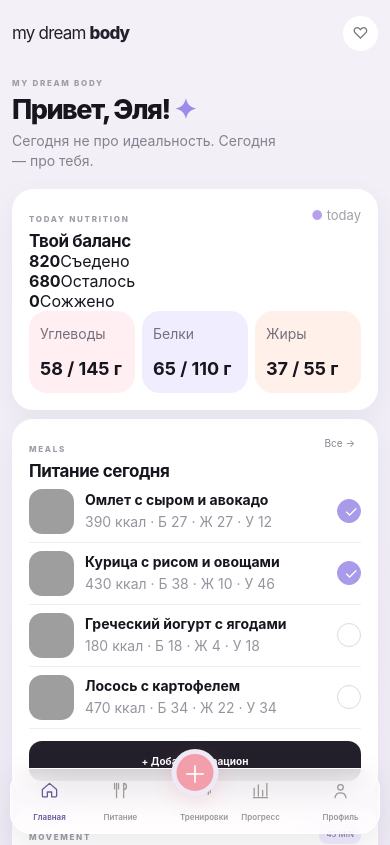
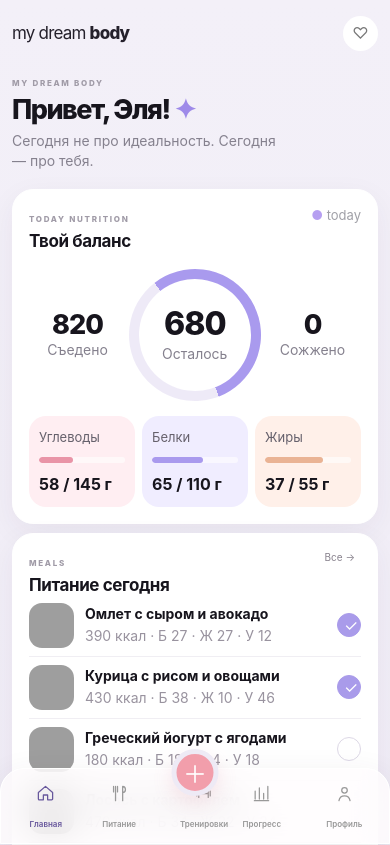
Before and after one commit to elskd/my-dream-body, a plain HTML site: page index.html in a window 390 px wide. Shown: the top 845 px of the page. Drawn offline with Linux system fonts and the light colour scheme; grey boxes are pictures that could not be loaded.

Commit message:
Refine balance card and fix bottom navigation

```diff
--- a/style.css
+++ b/style.css
@@ -134,3 +134,40 @@ button,input,select{font:inherit}button{cursor:pointer}img{display:block;max-wid
   .calorieSummary strong{font-size:31px}
   .summaryMacro strong{font-size:18px}
 }
+
+
+/* Refined home balance card — inspired by the supplied reference, adapted to My Dream Body. */
+.nutritionSummaryPanel{margin-bottom:14px}
+.calorieOverview{display:grid;grid-template-columns:1fr 1.35fr 1fr;align-items:center;gap:8px;margin:18px 0 16px}
+.calorieSide{text-align:center;display:flex;flex-direction:column;align-items:center;gap:3px}
+.calorieSide strong{font-size:29px;line-height:1;font-weight:800;letter-spacing:-1px}
+.calorieSide span{font-size:14px!important;color:#85818e}
+.calorieRing{width:142px;height:142px;margin:auto;border-radius:50%;background:conic-gradient(#a99aee var(--progress),#eeeaf7 0);display:grid;place-items:center;position:relative;transform:rotate(-38deg)}
+.calorieRing:before{content:"";position:absolute;inset:10px;border-radius:50%;background:#fff}
+.calorieRing>div{position:relative;text-align:center;transform:rotate(38deg)}
+.calorieRing strong{display:block;font-size:34px;line-height:1;font-weight:800;letter-spacing:-1px}
+.calorieRing span{display:block;font-size:14px!important;color:#85818e;margin-top:5px}
+.summaryMacros{display:grid;grid-template-columns:repeat(3,1fr);gap:10px}
+.summaryMacro{border-radius:17px;padding:14px 13px;min-height:93px;display:flex;flex-direction:column;justify-content:space-between}
+.summaryMacro span{font-size:14px!important;color:#66616c}
+.summaryMacro strong{font-size:18px;line-height:1.1;margin-top:10px}
+.summaryMacro.carbs{background:#ffeef2}
+.summaryMacro.protein{background:#f0edff}
+.summaryMacro.fat{background:#fff0e9}
+.summaryTrack{height:6px;background:#fff9;border-radius:8px;margin-top:10px;overflow:hidden}
+.summaryTrack i{display:block;height:100%;background:#a99aee;border-radius:8px}
+.summaryMacro.carbs .summaryTrack i{background:#e994a7}
+.summaryMacro.fat .summaryTrack i{background:#eab394}
+@media(max-width:760px){
+  .nutritionSummaryPanel{margin-bottom:9px}
+  .calorieOverview{grid-template-columns:1fr 1.2fr 1fr;gap:3px;margin:18px 0 15px}
+  .calorieSide strong{font-size:27px}
+  .calorieRing{width:132px;height:132px}
+  .calorieRing strong{font-size:32px}
+  .summaryMacros{gap:7px}
+  .summaryMacro{min-height:91px;padding:13px 10px}
+  .summaryMacro strong{font-size:16px}
+  .summaryMacro span{font-size:13px!important}
+  .mobileNav{left:0;right:0;bottom:0;height:76px;border-radius:24px 24px 0 0;padding:6px 8px calc(6px + env(safe-area-inset-bottom));}
+  .pageMain{padding-bottom:105px}
+}
```
